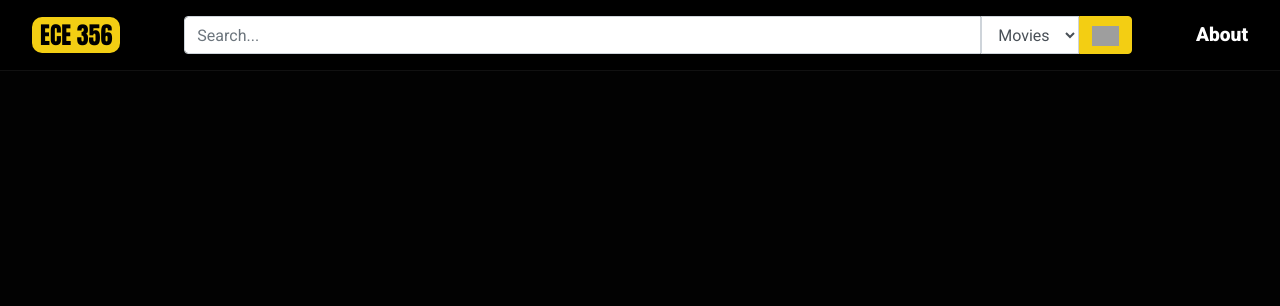
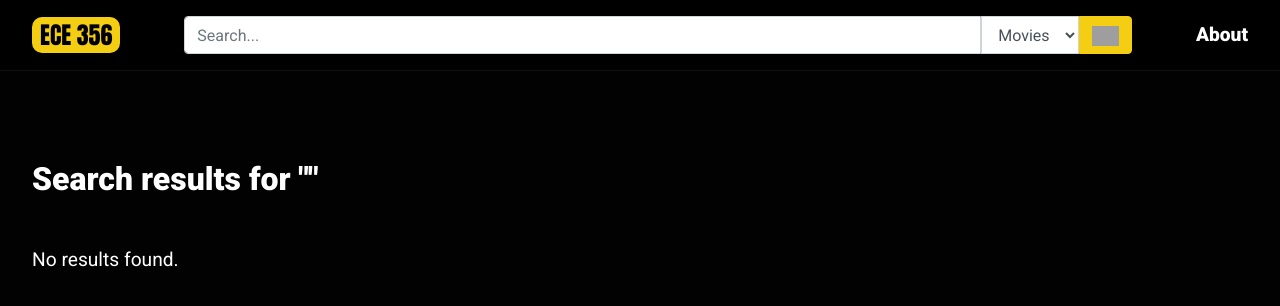
Before and after one commit to Walamast/ECE356-Movies, a React (Create React App) app in the folder app/client/: page /search in a window 1280 px wide. Shown: the top 306 px of the page. Built offline with nearby package versions, Linux system fonts and the light colour scheme; grey boxes are pictures that could not be loaded.

Commit message:
Front page finished, started search functionality

```diff
--- a/app/client/src/App.tsx
+++ b/app/client/src/App.tsx
@@ -3,6 +3,7 @@ import './App.scss';
 import Home from './components/Home';
 import About from './components/About';
 import Navbar from './components/Navbar';
+import Search from './components/Search';
 import { BrowserRouter as Router, Switch, Route } from 'react-router-dom';
 
 function App() {
@@ -12,6 +13,7 @@ function App() {
       <Switch>
         <Route path='/' exact component={ Home } />
         <Route path='/about' component={ About } />
+        <Route path='/search' component={ Search } />
       </Switch>
     </Router>
   );
--- a/app/client/src/components/About.tsx
+++ b/app/client/src/components/About.tsx
@@ -8,9 +8,9 @@ function About() {
         <h6>Created for ECE 356 at the University of Waterloo.</h6>
         <p>
           Search for your favourite movie or actor, and maybe learn a bit about them.
-          Do you need some new recommendations? Use our tools to find the best picks for you.<br/><br/>
+          Create an account and write reviews for your favourite (and least favourite) movies!.<br/><br/>
 
-          This app was created using React and TypeScript. Our data was sourced from <a href="https://www.kaggle.com/stefanoleone992/imdb-extensive-dataset">here</a> and <a href="https://www.kaggle.com/rounakbanik/the-movies-dataset">here</a>,
+          This app was created using React, Express, and TypeScript. Our data was sourced from <a href="https://www.kaggle.com/stefanoleone992/imdb-extensive-dataset">here</a> and <a href="https://www.kaggle.com/rounakbanik/the-movies-dataset">here</a>,
           normalized and stored on a MySQL database.
         </p>
       </div>
--- a/app/client/src/components/Home.tsx
+++ b/app/client/src/components/Home.tsx
@@ -45,7 +45,7 @@ function Home() {
           <ul>
             {latestMovies.map((val: any, key: any) => {
               const url = "/movie/" + val.movieID;
-              return (<li key={key}><a href={url}>{val.originalTitle}</a></li>);
+              return (<li key={key}><a href={url}>{val.originalTitle}{val.year ? " (" + val.year + ")" : ""}</a></li>);
             })}
           </ul>
         </div>
@@ -54,7 +54,7 @@ function Home() {
           <ul>
             {topGrossMovies.map((val: any, key: any) => {
               const url = "/movie/" + val.movieID;
-              return (<li key={key}><a href={url}>{val.originalTitle}</a></li>);
+              return (<li key={key}><a href={url}>{val.originalTitle}{val.year ? " (" + val.year + ")" : ""}</a></li>);
             })}
           </ul>
         </div>
--- a/app/client/src/components/Navbar.tsx
+++ b/app/client/src/components/Navbar.tsx
@@ -1,20 +1,32 @@
-import { Link, NavLink } from 'react-router-dom';
+import { FormEventHandler, useState } from 'react';
+import { Link, NavLink, Router, useHistory } from 'react-router-dom';
 import './Navbar.scss';
 
 function Navbar() {
+  const history = useHistory();
+  const [query, setQuery] = useState('');
+  const [queryType, setQueryType] = useState('movies');
+
+  const submitAction = (e: any) => {
+    e.preventDefault();
+    if (query) {
+      history.push("/search?value=" + query + "&type=" + queryType);
+    }
+  }
+
   return (
     <>
       <nav className="navbar">
           <Link to="/" className="navbar-logo">ECE 356</Link>
-          <div id="search-bar">
-            <input type="text" className="form-control rounded" id="search-input" placeholder="Search..." />
-            <select id="search-type" className="form-control" defaultValue="movies">
+          <form id="search-bar" onSubmit={submitAction}>
+            <input type="text" className="form-control rounded" id="search-input" placeholder="Search..." onChange={(e) => setQuery(e.target.value)} />
+            <select id="search-type" className="form-control" defaultValue="movies" onChange={(e) => setQueryType(e.target.value)}>
               <option value="movies">Movies</option>
               <option value="people">People</option>
               <option value="genre">Genre</option>
             </select>
-            <button type="submit" className="btn btn-primary"><img src="https://upload.wikimedia.org/wikipedia/commons/5/55/Magnifying_glass_icon.svg" alt="Search"/></button>
-          </div>
+            <button type="submit" id="search-button" className="btn btn-primary"><img src="https://upload.wikimedia.org/wikipedia/commons/5/55/Magnifying_glass_icon.svg" alt="Search" /></button>
+          </form>
           <ul className="navbar-links">
             <li><NavLink activeClassName="active" to="/about">About</NavLink></li>
           </ul>
--- /dev/null
+++ b/app/client/src/components/Search.scss
@@ -0,0 +1,25 @@
+.search {
+    padding: 10em 20em;
+    color: white;
+
+    h1 {
+        font-size: 2em;
+        font-weight: 900;
+    }
+
+    ul {
+        list-style: none;
+        padding: 2em 0;
+    }
+
+    li {
+        font-size: 1.2em;
+        padding: 0.4em 0;
+    }
+}
+
+@media(max-width: 1280px) {
+    .search {
+        padding: 10em 2em;
+    }
+}
--- /dev/null
+++ b/app/client/src/components/Search.tsx
@@ -0,0 +1,36 @@
+import { useState, useEffect } from 'react';
+import './Search.scss';
+
+function Search() {
+  const [query, setQuery] = useState('');
+  const [queryType, setQueryType] = useState('');
+  const [results, setResults] = useState([]);
+
+  useEffect(() => {
+    const params = new URLSearchParams(window.location.search);
+    const queryParam = params.get("value");
+    const typeParam = params.get("type")
+
+    if (queryParam) setQuery(queryParam);
+    if (typeParam) setQueryType(typeParam);
+  });
+
+  return (
+    <div className="search">
+      <h1>Search results for "{query}"</h1>
+      <ul>
+        {
+          results.length ?
+            results.map((val: any, key: any) => {
+                const url = (queryType === "people" ? "/people/" + val.personID : "/movies/" + val.movieID);
+                return (<li key={key}><a href={url}>{queryType === "people" ? val.name : val.originalTitle + val.year ? " (" + val.year + ")" : ""}</a></li>);
+            })
+          :
+            <li>No results found.</li>
+        }
+      </ul>
+    </div>
+  );
+}
+
+export default Search;
```
Also changed, not shown: 1 other file (tests, documents, lock files or other folders).
